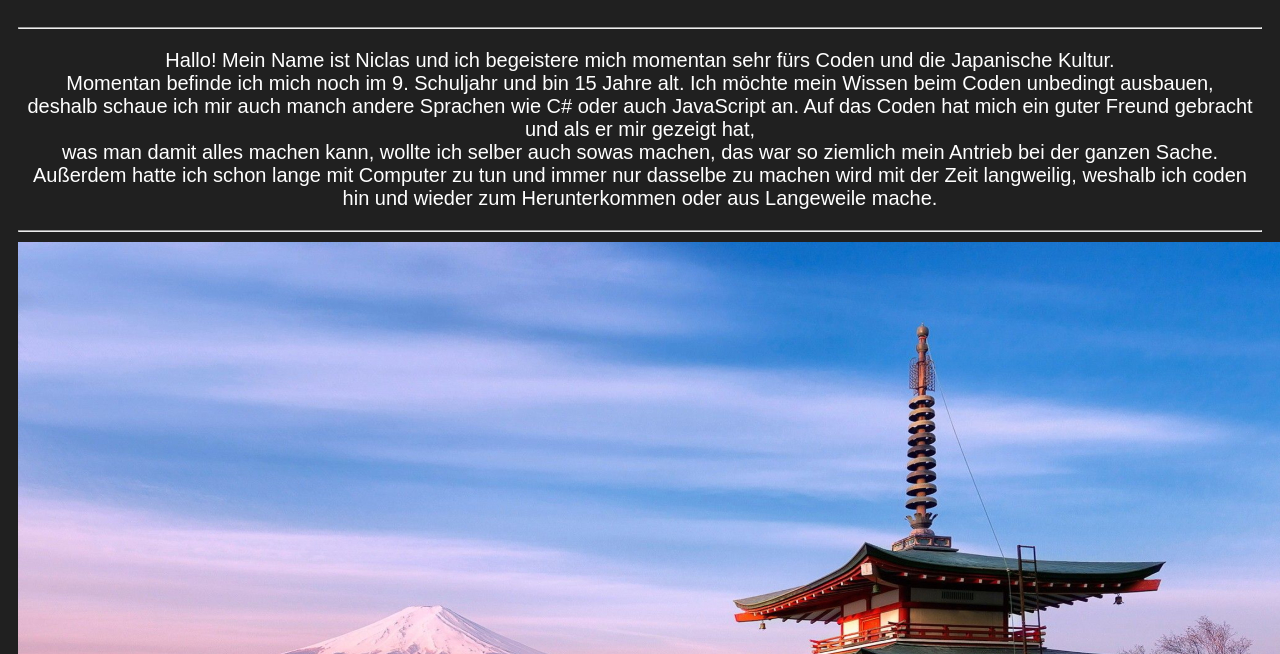
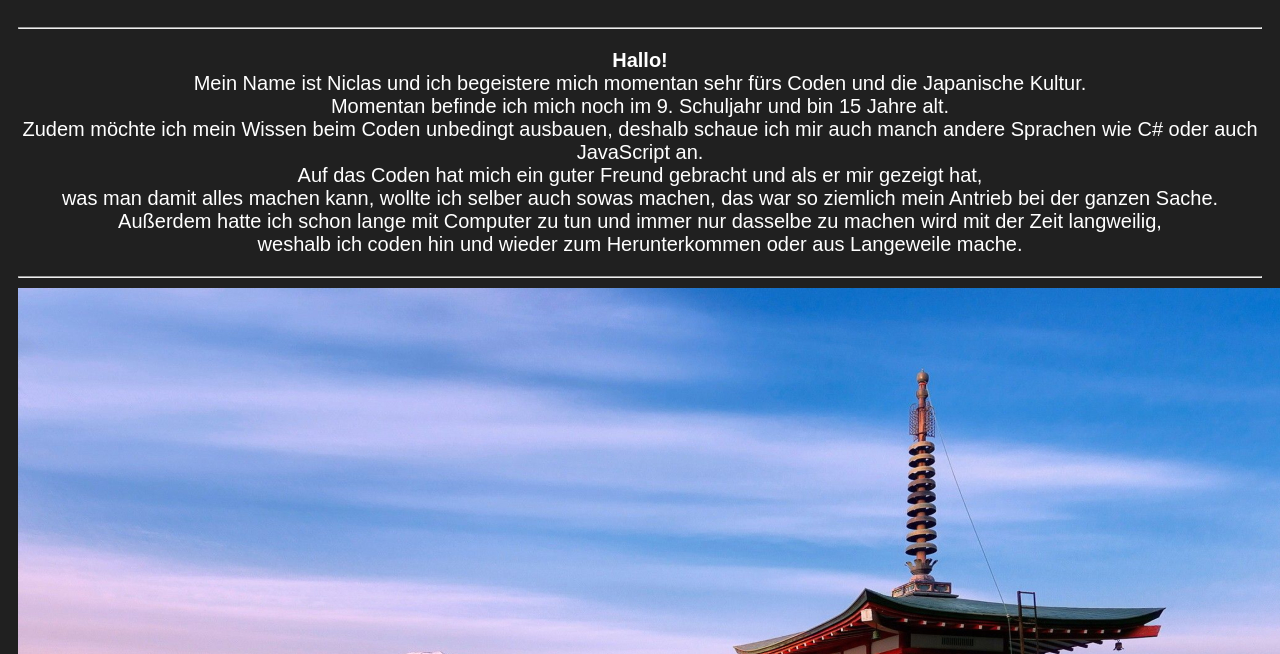
Before and after one commit to Lauchschwert/Website, a plain HTML site: page aboutme.html in a window 1280 px wide. Shown: the part 146-800 px from the top of the page. Drawn offline with Linux system fonts and the light colour scheme.

Commit message:
HTML IST KEIN CODEN!!!

```diff
--- a/aboutme.html
+++ b/aboutme.html
@@ -23,14 +23,14 @@
         </nav>
         <h1>About me!</h1>
         <hr>
-        <p>Hallo! Mein Name ist Niclas und ich begeistere mich
-            momentan sehr fürs Coden und die Japanische Kultur.<br> Momentan befinde ich mich noch im 9. Schuljahr und bin 15 Jahre alt.
-            Ich möchte mein Wissen beim Coden unbedingt ausbauen,<br> deshalb schaue ich mir auch manch andere
-            Sprachen wie C#
-            oder auch JavaScript an. Auf das Coden hat mich ein guter Freund gebracht und als er mir gezeigt
-            hat,<br> was man damit alles machen kann, wollte ich selber auch sowas machen,
-            das war so ziemlich mein Antrieb bei der ganzen Sache.<br> Außerdem hatte ich schon lange mit
-            Computer zu tun und immer nur dasselbe zu machen wird mit der Zeit langweilig,
+        <p>
+            <b>Hallo!</b><br>
+            Mein Name ist Niclas und ich begeistere mich momentan sehr fürs Coden und die Japanische Kultur.<br><!-- HTML IST KEIN CODEN REEEEEEEEEEEEEE -->
+            Momentan befinde ich mich noch im 9. Schuljahr und bin 15 Jahre alt.<br>
+            Zudem möchte ich mein Wissen beim Coden unbedingt ausbauen, deshalb schaue ich mir auch manch andere Sprachen wie C# oder auch JavaScript an.<br>
+            Auf das Coden hat mich ein guter Freund gebracht und als er mir gezeigt hat,<br>
+            was man damit alles machen kann, wollte ich selber auch sowas machen, das war so ziemlich mein Antrieb bei der ganzen Sache.<br>
+            Außerdem hatte ich schon lange mit Computer zu tun und immer nur dasselbe zu machen wird mit der Zeit langweilig,<br>
             weshalb ich coden hin und wieder zum Herunterkommen oder aus Langeweile mache.
         </p>
         <div>
```
Also changed, not shown: index.html (+3 -1 lines).
